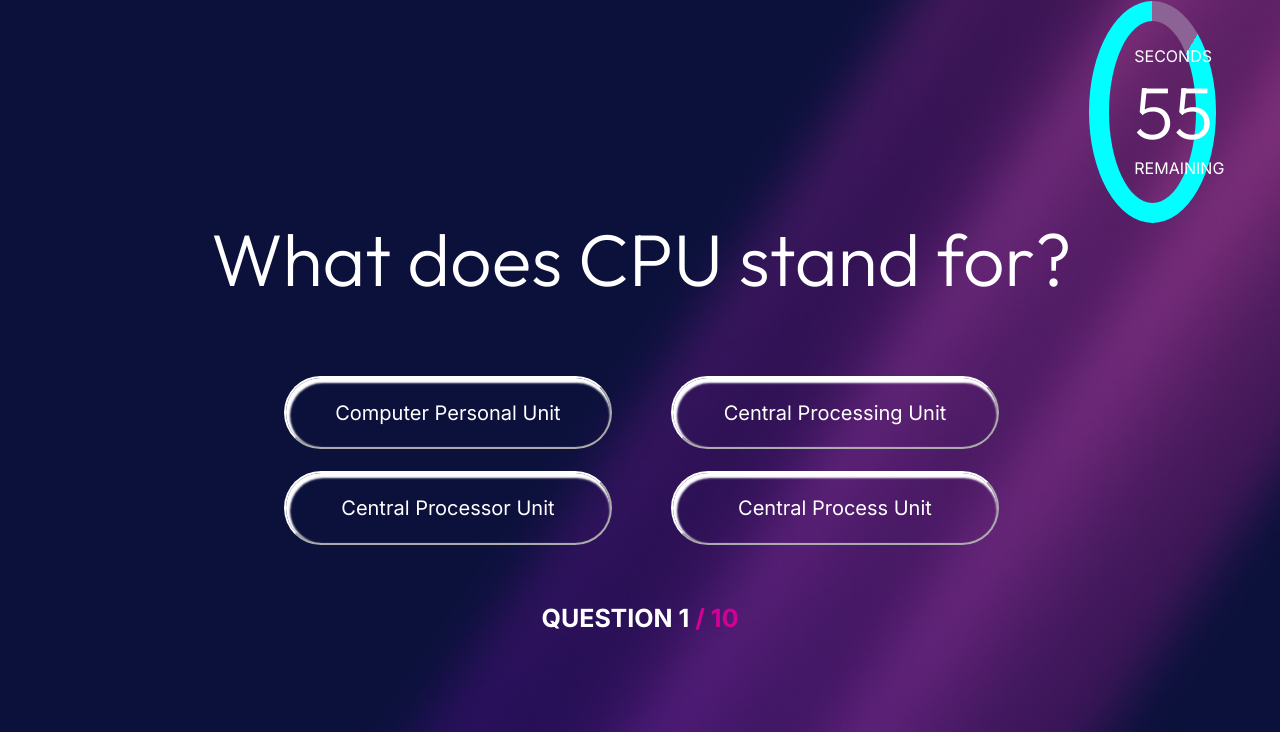
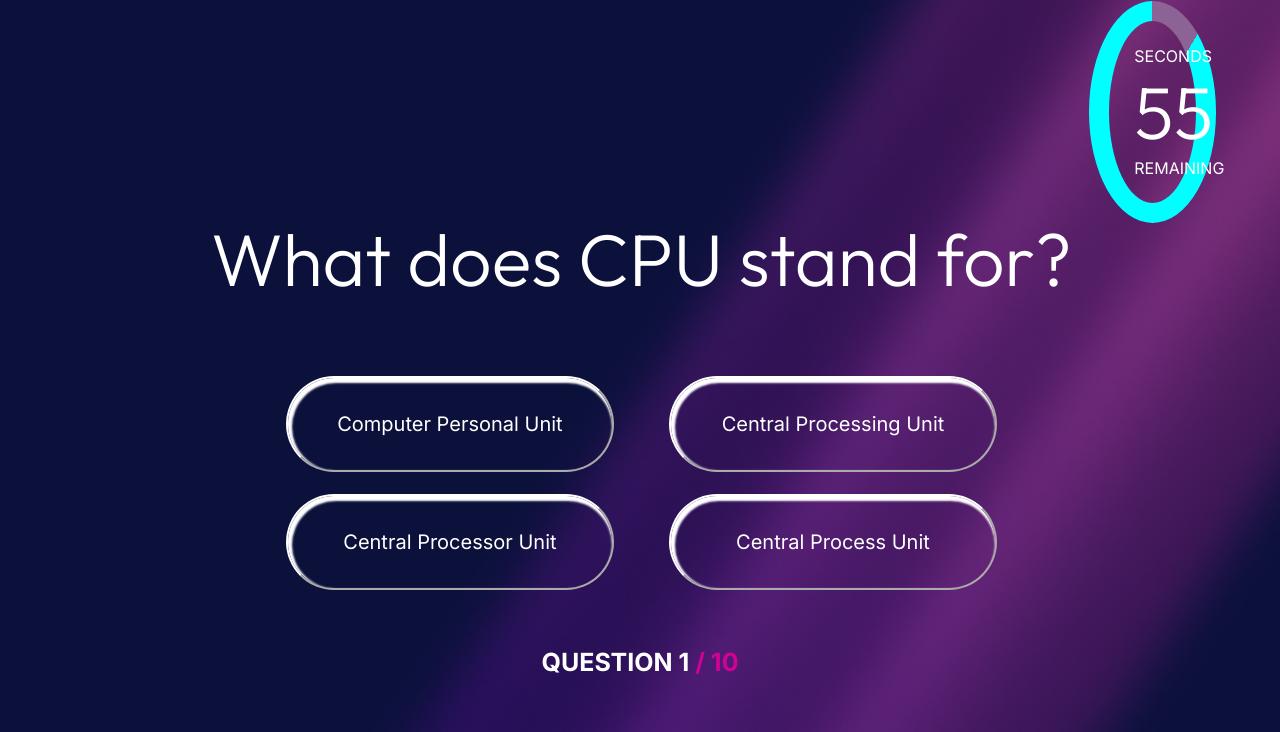
Before and after one commit to ChristianR1109/U1-W4-BW, a plain HTML site: page question.html in a window 1280 px wide. Shown: the part 68-800 px from the top of the page. Drawn offline with Linux system fonts and the light colour scheme.

Commit message:
buttons fix

```diff
--- a/D3.js
+++ b/D3.js
@@ -113,12 +113,17 @@ let c = 0;
 
 function startQuiz(c) {
   resetCountdown();
+  const buttonsDiv = document.querySelector(".buttons");
+  if (buttonsDiv) {
+    buttonsDiv.innerText = ""; // .innerText="" sovrascrive il contenuto del contenitore buttonsDiv con una stringa vuota, eliminando i buttons precedentemente esistenti
+  }
+
   const max = questions.length;
 
   const title = document.getElementById("questionTitle");
   title.innerHTML = "";
-  const n = questions.length;
-  let xn = "/ " + n;
+  const n = questions.length; //footer
+  let xn = "/ " + n; //footer
   const currentQuestion = questions[c];
   const newH1 = document.createElement("h1");
   newH1.innerText = currentQuestion.question;
@@ -143,6 +148,16 @@ function startQuiz(c) {
     } while (temp === firstN || temp === secondN || temp === thirdN);
     fourthN = temp;
 
+    for (let i = 0; i < 4; i++) {
+      const buttonsDiv = document.querySelector(".buttons");
+
+      const newButton = document.createElement("button");
+      const newSpan = document.createElement("span");
+      newSpan.classList.add("answer");
+      newButton.appendChild(newSpan);
+      buttonsDiv.appendChild(newButton);
+    }
+
     const answersLoc = document.querySelectorAll(".answer");
     const firstAns = answersLoc[firstN];
     firstAns.innerText = currentQuestion.correct_answer;
@@ -159,6 +174,15 @@ function startQuiz(c) {
       secondN = 1;
     } else {
       secondN = 0;
+    }
+    for (let i = 0; i < 2; i++) {
+      const buttonsDiv = document.querySelector(".buttons");
+
+      const newButton = document.createElement("button");
+      const newSpan = document.createElement("span");
+      newSpan.classList.add("answer");
+      newButton.appendChild(newSpan);
+      buttonsDiv.appendChild(newButton);
     }
     const answerLoc = document.querySelectorAll(".answer");
     const firstAns = answerLoc[firstN];
--- a/question.html
+++ b/question.html
@@ -24,12 +24,7 @@
     <div id="questionTitle">
       <h1><span></span></h1>
     </div>
-    <div class="buttons">
-      <button><p class="answer">&lt;2&gt;</p></button>
-      <button><p class="answer">&lt;3&gt;</p></button>
-      <button><p class="answer">&lt;1&gt;</p></button>
-      <button><p class="answer">&lt;4&gt;</p></button>
-    </div>
+    <div class="buttons"></div>
     <footer id="footer">
       <h2 id="questionN"></h2>
     </footer>
--- a/questionstyle.css
+++ b/questionstyle.css
@@ -12,6 +12,9 @@ h1 {
   font-family: "Outfit";
 }
 p {
+  font-family: "Inter";
+}
+span {
   font-family: "Inter";
 }
 img {
@@ -73,7 +76,7 @@ button {
   cursor: pointer;
   border-radius: 70px;
   max-width: 30%;
-  max-height: 50%;
+  height: 6rem;
 }
 button:hover {
   background: linear-gradient(180deg, rgba(210, 0, 148, 1) 0%, rgba(144, 0, 128, 1) 100%);
```
